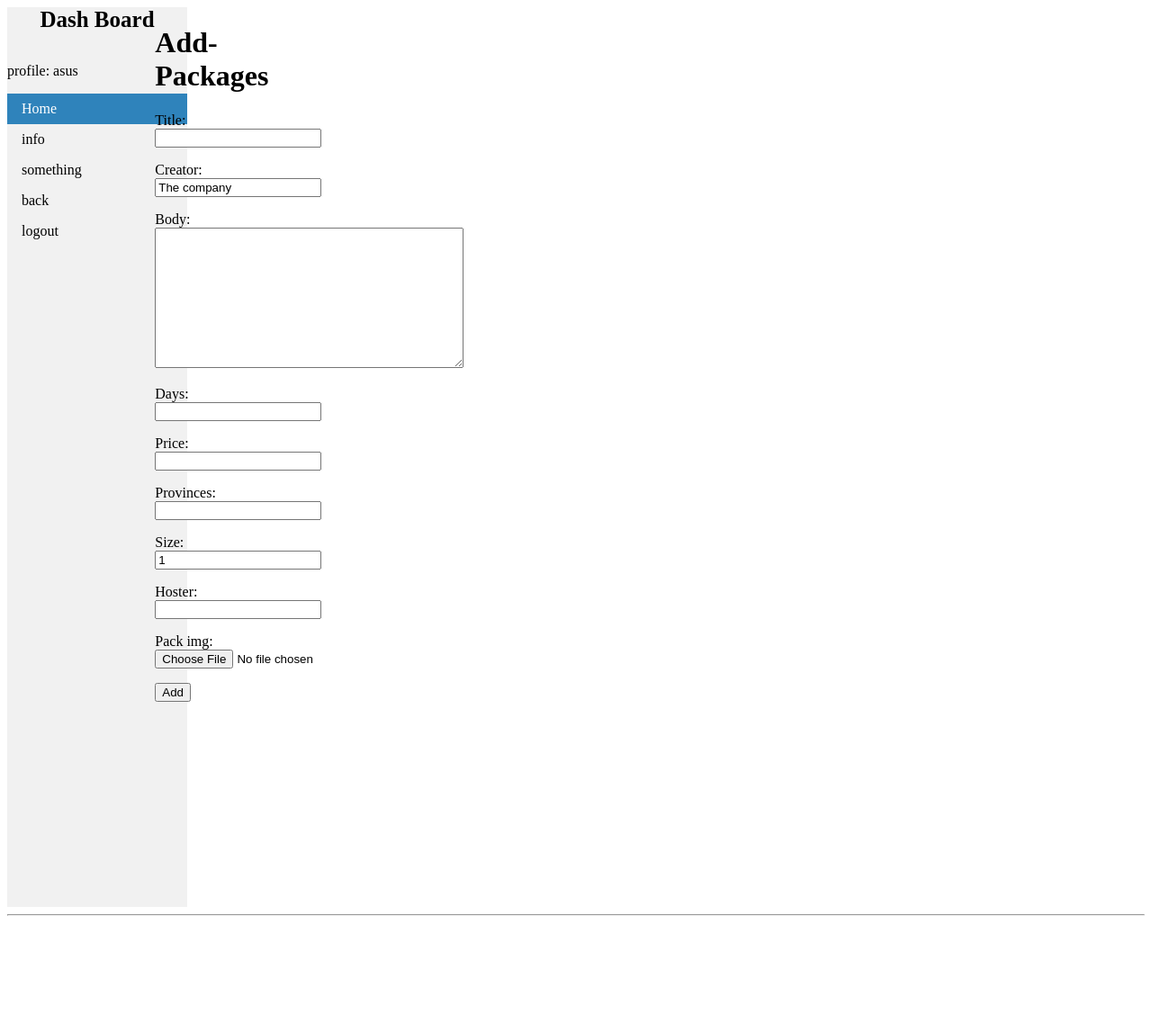
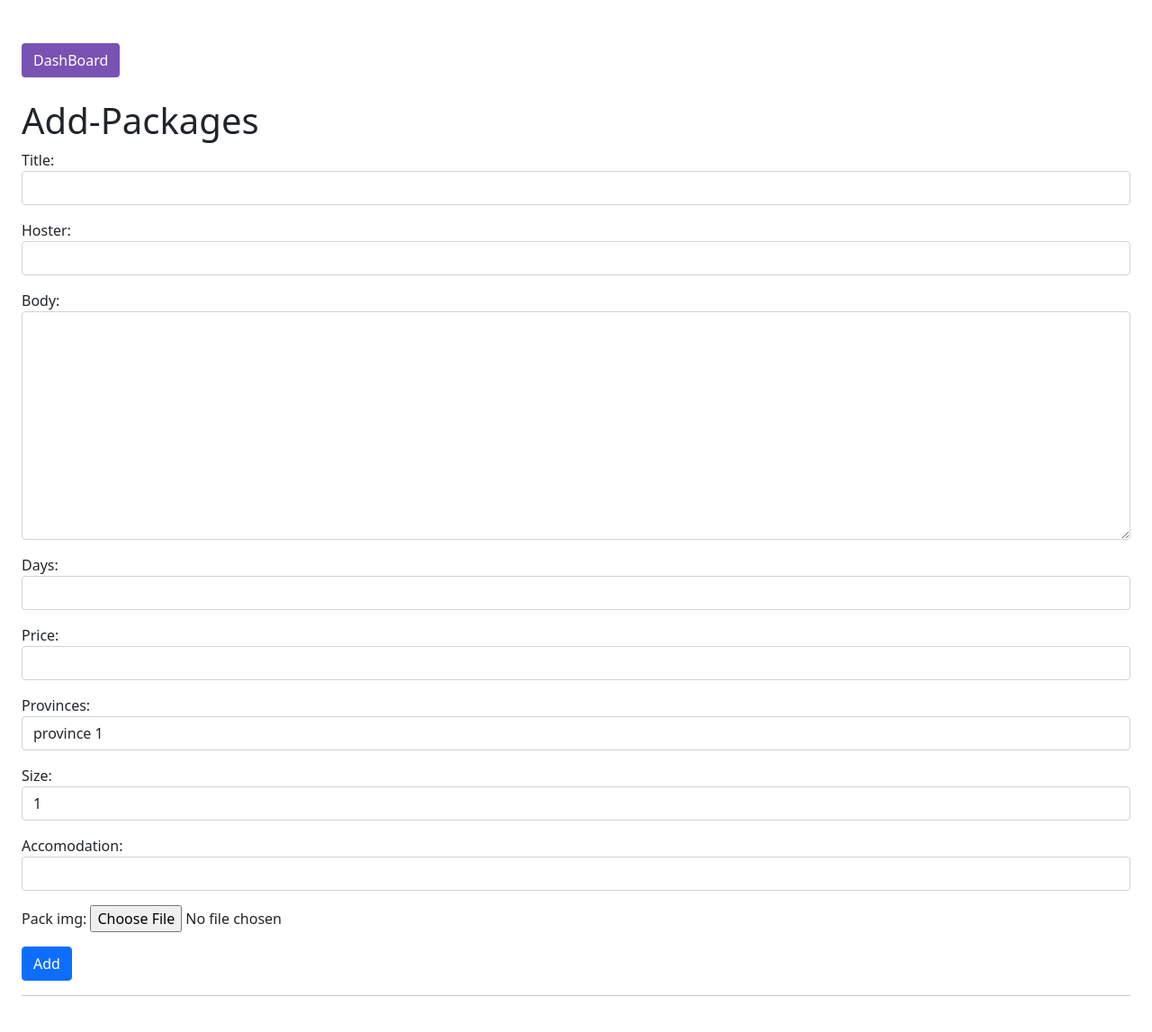
Before and after one commit to tandukar/Tour, a Django app: page /ad-home/ in a window 1280 px wide. Shown: the whole page at 90% size. Before the commit the page ends 1018 px from the top, so only its background shows below. Run offline with Django 3.2, Linux system fonts and the light colour scheme; a user stored in the database is signed in; some libraries are stand-ins or nearby versions.

Commit message:
update (provinces)
updated provinces to drop down and added adminbase.html

```diff
--- a/TourM/forms.py
+++ b/TourM/forms.py
@@ -1,16 +1,23 @@
-from dataclasses import fields
+
 from django import forms
 from .models import Post , Provinces
 
 
 # choices =Provinces.objects.all().values_list('Provinces','Provinces')
+choices = [('province 1','province 1'),('province 2','province 2'),('province 3','province 3')]
+class PostForm(forms.ModelForm):
+    class Meta:
+        model = Post
+        fields = ('title', 'Hoster', 'body', 'days', 'price','Provinces','Size','Accomodation' ,'pack_img')
 
-# class PostForm(forms.ModelForm):
-#     class Meta:
-#         model = Post
-#         fields = ('title', 'creator', 'body', 'days', 'price','Provinces' )
+        widgets = {
+            'title': forms.TextInput( attrs={'class': 'form-control'}),
+            'Hoster': forms.TextInput( attrs={'class': 'form-control'}),
+            'days': forms.NumberInput( attrs={'class': 'form-control'}),
+            'Provinces': forms.Select(choices = choices,attrs={'class': 'form-control'}),
+            'price': forms.TextInput( attrs={'class': 'form-control'}),
+            'body': forms.Textarea( attrs={'class': 'form-control'}),
+            'Size': forms.NumberInput ( attrs={'class': 'form-control'}),
+            'Accomodation': forms.TextInput( attrs={'class': 'form-control'}),
 
-#         widgets = {
-#             'Provinces': forms.Select(choices = choices, attrs={'class': 'form-control'}),
-
-#         }
+        }
--- a/TourM/models.py
+++ b/TourM/models.py
@@ -19,17 +19,17 @@
 
 class Post(models.Model):
     title = models.CharField(max_length=255)
-    creator =models.CharField(default='The company',max_length=255 )
     body = RichTextField()
     days = models.PositiveIntegerField(validators=[MaxValueValidator(100),MinValueValidator(1)])
     price = models.IntegerField(default='',null=False)
-    Provinces = models.CharField(max_length=255, null=False)
+    Provinces = models.CharField(default='', max_length=255, null=False)
     Size = models.PositiveIntegerField(default='1', validators=[MaxValueValidator(100),MinValueValidator(1)])      #group size {if paxi availability add garne bhe useful}
     Hoster=models.CharField(max_length=255, null=False)
+    Accomodation= models.CharField(default='', max_length=255, null=False)
     pack_img = models.ImageField(null = True, blank=True, upload_to="pacImages/")
 
     def __str__(self):
-        return self.title + ' | '+ str(self.creator)
+        return self.title
 
 
     def get_absolute_url(self):
--- a/TourM/templates/ad_home.html
+++ b/TourM/templates/ad_home.html
@@ -1,83 +1,13 @@
-<!DOCTYPE html>
-<html lang="en">
+{%extends 'adminbase.html'%} {%block title%}Create a new package{%endblock%} {%block content%} {% if user.is_superuser %}
 
-<head>
-    <meta charset="UTF-8">
-    <meta http-equiv="X-UA-Compatible" content="IE=edge">
-    <meta name="viewport" content="width=device-width, initial-scale=1.0">
-    <title>Document</title>
-    <style>
-        .dashA {
-            list-style-type: none;
-            margin: 0;
-            padding: 0;
-            height: 1000px;
-            width: 200px;
-            background-color: #f1f1f1;
-        }
-
-        li a {
-            display: block;
-            color: #000;
-            padding: 8px 16px;
-            text-decoration: none;
-        }
-
-        li a.active {
-            background-color: #2f83bb;
-            color: white;
-        }
-
-        li a:hover:not(.active) {
-            background-color: rgba(185, 186, 189, 0.678);
-            color: white;
-        }
-
-        .column {
-            float: left;
-            width: 13%;
-        }
-        /* Clear floats after the columns */
-
-        .row:after {
-            content: "";
-            display: table;
-            clear: both;
-        }
-
-        .dashB {
-            text-align: center;
-            font-size: 25px;
-        }
-    </style>
-</head>
-
-<body>
-    {% if user.is_superuser %}
-    <div class="row">
-        <div class="column">
-            <ul class="dashA">
-                <li class="dashB"><b>Dash Board</b></li>
-                <br>
-                <p>profile: {{request.user}}</p>
-                <li><a class="active" href="#home">Home</a></li>
-                <li><a href="{%url 'infoView'%}">info</a></li>
-                <li><a href="#something">something</a></li>
-                <li><a href="{%url 'homepage'%}">back</a></li>
-                <li><a href="{%url 'logout'%}">logout</a></li>
-            </ul>
-        </div>
-        <div class="column">
 <h1>Add-Packages</h1>
+<div class="form-group">
     <form method="POST" enctype="multipart/form-data">
         {%csrf_token%} {{form.media}} {{form.as_p}}
-                <button>Add</button>
+        <button class="btn btn-primary">Add</button>
     </form>
-        </div>
+
 </div>
 <hr> {%else%}
 <h1>you are not allowed here</h1>
-    <a href="{%url 'homepage'%}">Redirect</a>{%endif%}
-</body>
-
-</html>
+<a href="{%url 'homepage'%}">Redirect</a>{%endif%} {%endblock%}
--- /dev/null
+++ b/TourM/templates/adminbase.html
@@ -0,0 +1,67 @@
+<!doctype html>
+<html lang="en">
+
+<head>
+    <!-- Required meta tags -->
+    <meta charset="utf-8">
+    <meta name="viewport" content="width=device-width, initial-scale=1"> {%load static%}
+
+    <!-- Bootstrap CSS -->
+    <link href="https://cdn.jsdelivr.net/npm/bootstrap@5.1.3/dist/css/bootstrap.min.css" rel="stylesheet" integrity="sha384-1BmE4kWBq78iYhFldvKuhfTAU6auU8tT94WrHftjDbrCEXSU1oBoqyl2QvZ6jIW3" crossorigin="anonymous"> {% load static%}
+
+
+    <link rel="stylesheet" type="text/css" href="{% static 'admin.css' %}">
+</head>
+<title>{%block title%} {%endblock%}</title>
+
+<body>
+    <nav class="navbar navbar-expand d-flex flex-column align-item-start" id="sidebar">
+        <a href="#" class="navbar-brand text-light mt-5">
+            <div class="display-5 font-weight-light pl-4">DashBoard</div>
+        </a>
+        <ul class="navbar-nav d-flex flex-column mt-5 w-100">
+
+            <a href="#" class="nav-link text-light pl-4"> profile: {{request.user}}</a>
+            <li class="nav-item w-100">
+                <a href="{%url 'homepage'%}" class="nav-link text-light pl-4">Home</a>
+            </li>
+
+            <li class="nav-item w-100">
+                <a href="{%url 'infoView'%}" class="nav-link text-light pl-4">info</a>
+            </li>
+            <li class="nav-item dropdown w-100">
+                <a href="#" class="nav-link dropdown-toggle text-light pl-4" id="navbarDropdown" role="button" data-toggle="dropdown" aria-expanded="false">Service</a>
+                <ul class="dropdown-menu w-100" aria-labelledby="navbarDropdown">
+                    <li><a href="#" class="dropdown-item text-light pl-4 p-2">Service 01</a></li>
+                    <li><a href="#" class="dropdown-item text-light pl-4 p-2">Service 02</a></li>
+                    <li><a href="#" class="dropdown-item text-light pl-4 p-2">Service 03</a></li>
+                </ul>
+            </li>
+            <li class="nav-item w-100">
+                <a href="{%url 'logout'%}" class="nav-link text-light pl-4">logout</a>
+            </li>
+
+        </ul>
+    </nav>
+
+    <section class="p-4 my-container">
+        <button class="btn my-4" id="menu-btn">DashBoard</button> {%block content%} {%endblock%}
+
+    </section>
+    <!-- custom js -->
+    <script>
+        var menu_btn = document.querySelector("#menu-btn")
+        var sidebar = document.querySelector("#sidebar")
+        var container = document.querySelector(".my-container")
+        menu_btn.addEventListener("click", () => {
+            sidebar.classList.toggle("active-nav")
+            container.classList.toggle("active-cont")
+        })
+    </script>
+    <!-- bootstrap js -->
+    <script src="https://cdn.jsdelivr.net/npm/popper.js@1.16.1/dist/umd/popper.min.js" integrity="sha384-9/reFTGAW83EW2RDu2S0VKaIzap3H66lZH81PoYlFhbGU+6BZp6G7niu735Sk7lN" crossorigin="anonymous"></script>
+    <script src="https://stackpath.bootstrapcdn.com/bootstrap/5.0.0-alpha2/js/bootstrap.min.js" integrity="sha384-5h4UG+6GOuV9qXh6HqOLwZMY4mnLPraeTrjT5v07o347pj6IkfuoASuGBhfDsp3d" crossorigin="anonymous"></script>
+
+</body>
+
+</html>
--- a/TourM/templates/home.html
+++ b/TourM/templates/home.html
@@ -32,8 +32,11 @@
     <br> Days: <b>{{post.days}}</b>
     <br> <b>Price: Rs. {{post.price}}</b>
     <br> <b>Province:  {{post.Provinces}}</b>
-    <br><b>Hoster:</b> {{post.creator}}
+    <br><b>Hoster:</b> {{post.Hoster}}
+    <br><b>Accomodation:</b> {{post.Accomodation}}
     <br> {% endfor%}
+
+
 </body>
 
 </html>
--- a/TourM/urls.py
+++ b/TourM/urls.py
@@ -10,4 +10,6 @@
     path('enroll/<int:pk>', enroll.as_view(), name="enrollView"),
     path('',views.homepage, name="homepage"),
 
+
+
 ]
--- a/TourM/views.py
+++ b/TourM/views.py
@@ -3,7 +3,7 @@
 from django.views.generic import ListView, DetailView,CreateView
 from django.contrib.auth import get_user_model
 
-
+from .forms import  PostForm
 from .models import Post
 
 
@@ -11,8 +11,9 @@
 
 class ad_homeView(CreateView):
     model = Post
+    form_class = PostForm
     template_name = 'ad_home.html'
-    fields='__all__'
+    # fields='__all__'
 
 
 def infoView(request):
```
Also changed, not shown: TourM/migrations/0025_delete_provinces_remove_post_provinces.py (added), TourM/migrations/0026_post_provinces.py (added), TourM/migrations/0027_remove_post_provinces.py (added), TourM/migrations/0028_provinces_post_provinces.py (added), TourM/migrations/0029_post_accomodation.py (added), TourM/migrations/0030_alter_post_accomodation.py (added), TourM/migrations/0031_remove_post_creator_alter_post_accomodation.py (added), db.sqlite3, media/pacImages/everest.jpg (added). Lines whose indentation alone changed are shown as unchanged.
